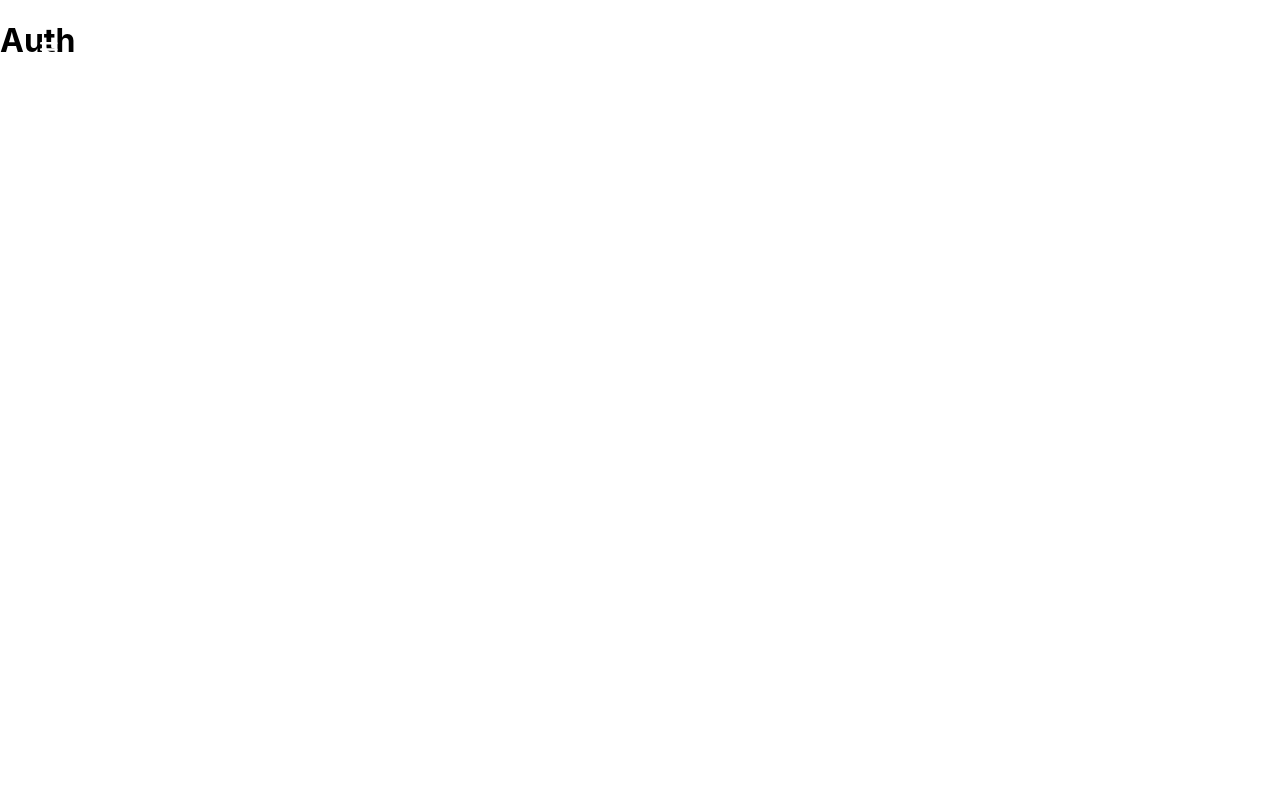
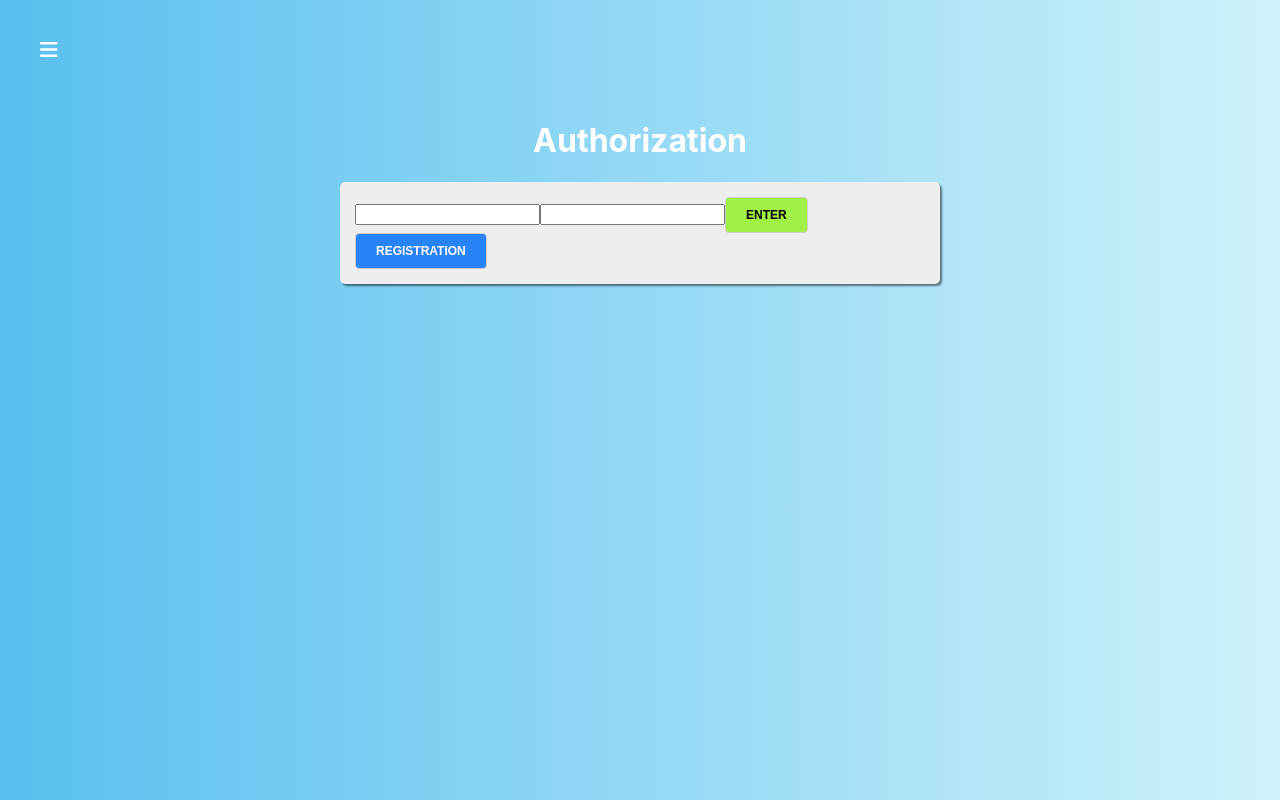
Before and after one commit to Rainspistols/React-quiz, a React app: page /auth in a window 1280 px wide. Built offline with nearby package versions, Linux system fonts and the light colour scheme.

Commit message:
Authorizaton page

```diff
--- a/src/containers/Auth/Auth.js
+++ b/src/containers/Auth/Auth.js
@@ -1,11 +1,33 @@
 import React, { Component } from 'react';
+import classes from './Auth.module.css';
+import Button from '../../components/UI/Button/Button';
 
 class Auth extends Component {
-  state = {  }
+  loginHandler = () => {};
+
+  registerHandler = () => {};
+  submitHandler = e => {
+    e.preventDefault();
+  };
+
   render() {
     return (
-      <div>
-        <h1>Auth</h1>
+      <div className={classes.Auth}>
+        <div>
+          <h1>Authorization</h1>
+
+          <form className={classes.AuthForm} onSubmit={this.submitHandler}>
+            <input type='text' />
+            <input type='text' />
+
+            <Button type='success' onClick={this.loginHandler}>
+              Enter
+            </Button>
+            <Button type='primary' onClick={this.registerHandler}>
+              Registration
+            </Button>
+          </form>
+        </div>
       </div>
     );
   }
--- /dev/null
+++ b/src/containers/Auth/Auth.module.css
@@ -0,0 +1,26 @@
+.Auth {
+  display: flex;
+  justify-content: center;
+  padding-top: 100px;
+  flex-grow: 1;
+  width: 100%;
+  background: linear-gradient(270deg, #cef2fa 0%, #59bfef 100%);
+}
+
+.Auth > div {
+  width: 100%;
+  max-width: 600px;
+  padding: 0 20px;
+}
+
+.Auth h1 {
+  color: #fff;
+  text-align: center;
+}
+
+.AuthForm {
+  background-color: #eee;
+  box-shadow: 2px 2px 2px rgba(0, 0, 0, 0.5);
+  padding: 15px;
+  border-radius: 5px;
+}
```
Also changed, not shown: src/components/FinishedQuiz/FinishedQuiz.js (line endings or trailing spaces).
